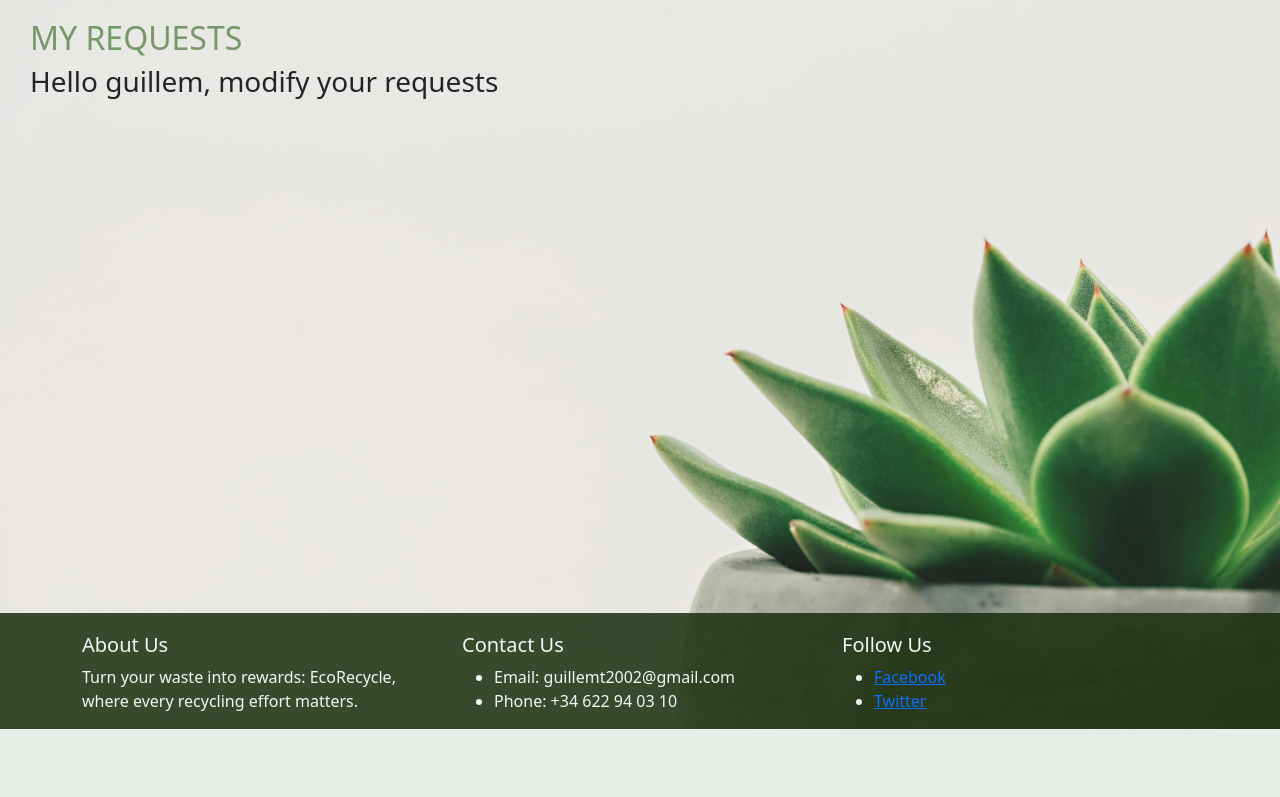
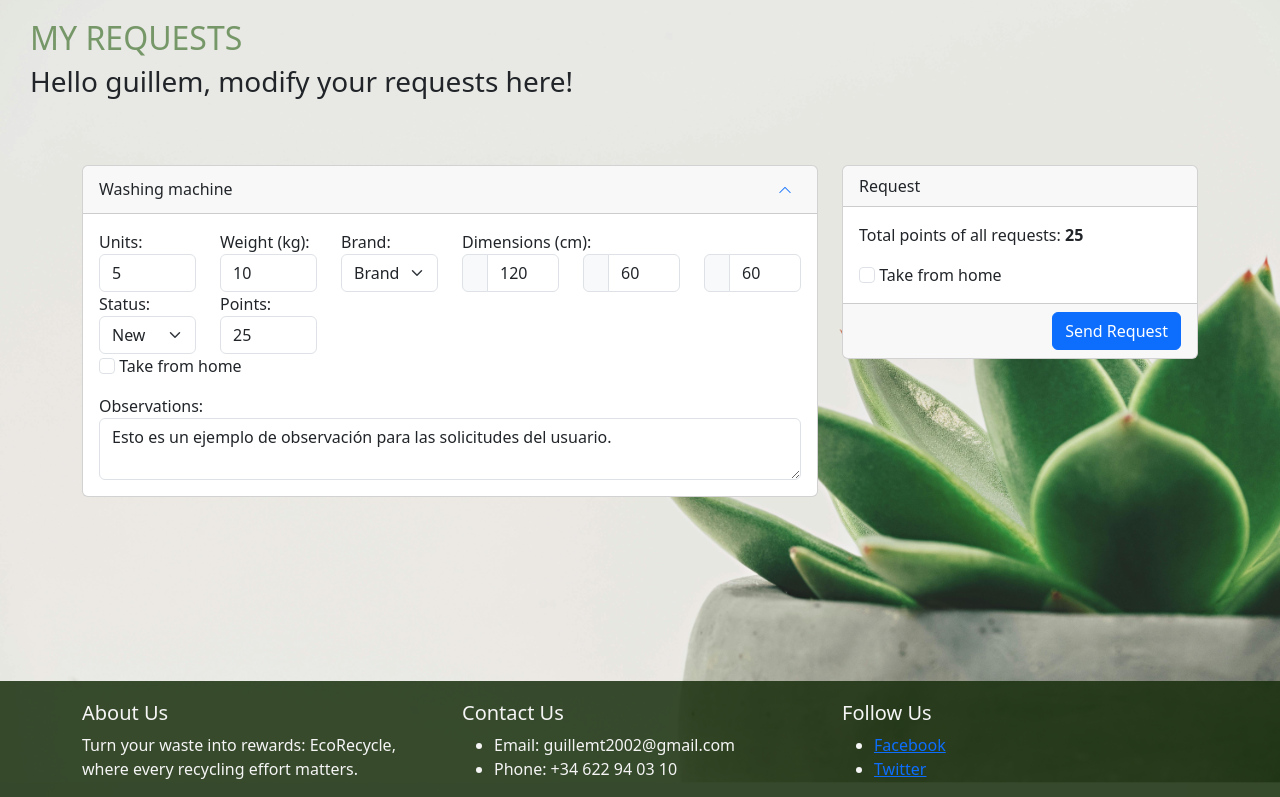
Before and after one commit to Guillemtejonestalella/EcoRecycleProject, a Django app: page /requests in a window 1280 px wide. Shown: the part 71-868 px from the top of the page. Before the commit the page ends 800 px from the top, so only its background shows below. Run offline with Django 5.2, Linux system fonts and the light colour scheme; a user stored in the database is signed in; some libraries are stand-ins or nearby versions.

Commit message:
[in progress] harcoded request example (layout design)

```diff
--- a/ecoApp/templates/ecoApp/base.html
+++ b/ecoApp/templates/ecoApp/base.html
@@ -9,6 +9,7 @@
     <link href="https://cdn.jsdelivr.net/npm/bootstrap@5.3.3/dist/css/bootstrap.min.css" rel="stylesheet" integrity="sha384-QWTKZyjpPEjISv5WaRU9OFeRpok6YctnYmDr5pNlyT2bRjXh0JMhjY6hW+ALEwIH" crossorigin="anonymous">
     <link rel="stylesheet" href="{% static 'css/styles.css' %}">
     <link href="https://fonts.googleapis.com/icon?family=Material+Icons" rel="stylesheet">
+    <link href="https://cdnjs.cloudflare.com/ajax/libs/bootstrap-icons/1.7.2/font/bootstrap-icons.min.css" rel="stylesheet">
     <script src="https://ajax.googleapis.com/ajax/libs/jquery/3.5.1/jquery.min.js"></script>
 </head>
 <body>
--- a/ecoApp/templates/ecoApp/requests.html
+++ b/ecoApp/templates/ecoApp/requests.html
@@ -1,20 +1,116 @@
 {% extends 'ecoApp/base.html' %}
 
 {% block content %}
-
 {% load static %}
 
 <div class="initial-content" style="margin-top: 60px;">
     <h2>MY REQUESTS</h2>
-
-    {% if request.user.is_authenticated %}
-        <div class="welcome-user">
-            <h3>Hello {{user}}, modify your requests</h3>
-        </div>
-    {% endif %}
+    <div class="welcome-user">
+        <h3>Hello {{ request.user.username }}, modify your requests here!</h3>
+    </div>
 </div>
 
+<div class="container mt-5 mb-5">
+    <div class="row">
+        <div class="col-md-8">
+            {% if request.user.is_authenticated %}
+                <div class="card mb-3">
+                    <div class="card-header">
+                        <div class="d-flex justify-content-between align-items-center">
+                            <span>Washing machine</span>
+                            <button class="btn btn-sm btn-link toggle-details" type="button" data-bs-toggle="collapse" data-bs-target="#requestDetails" aria-expanded="true" aria-controls="requestDetails">
+                                <i class="bi bi-chevron-up"></i>
+                            </button>
+                        </div>
+                    </div>
+                    <div class="card-body collapse show" id="requestDetails">
+                        <div class="row">
+                            <div class="col-md-2">
+                                <label>Units:</label>
+                                <input type="number" value="5" min="1" class="form-control">
+                            </div>
+                            <div class="col-md-2">
+                                <label>Weight (kg):</label>
+                                <input type="text" value="10" class="form-control">
+                            </div>
+                            <div class="col-md-2">
+                                <label>Brand:</label>
+                                <select class="form-select">
+                                    <option value="BrandA">Brand A</option>
+                                    <option value="BrandB">Brand B</option>
+                                    <option value="BrandC">Brand C</option>
+                                </select>
+                            </div>
+                            <div class="col-md-6">
+                                <label>Dimensions (cm):</label>
+                                <div class="row align-items-center">
+                                    <div class="col-md-4">
+                                        <div class="input-group">
+                                            <span class="input-group-text"><i class=""></i></span>
+                                            <input type="text" value="120" placeholder="Length" class="form-control">
+                                        </div>
+                                    </div>
+                                    <div class="col-md-4">
+                                        <div class="input-group">
+                                            <span class="input-group-text"><i class=""></i></span>
+                                            <input type="text" value="60" placeholder="Width" class="form-control">
+                                        </div>
+                                    </div>
+                                    <div class="col-md-4">
+                                        <div class="input-group">
+                                            <span class="input-group-text"><i class=""></i></span>
+                                            <input type="text" value="60" placeholder="Depth" class="form-control">
+                                        </div>
+                                    </div>
+                                </div>
+                            </div>
+                            <div class="col-md-2">
+                                <label>Status:</label>
+                                <select class="form-select">
+                                    <option value="New">New</option>
+                                    <option value="Old">Old</option>
+                                    <option value="Used">Used</option>
+                                </select>
+                            </div>
+                            <div class="col-md-2">
+                                <label>Points:</label>
+                                <span class="form-control">25</span>
+                            </div>
+                            <div class="col-md-12">
+                                <label class="form-check-label">
+                                    <input type="checkbox" class="form-check-input"> Take from home
+                                </label>
+                            </div>
+                        </div>
+                        <div class="row mt-3">
+                            <div class="col-md-12">
+                                <label>Observations:</label>
+                                <textarea class="form-control" rows="2">Esto es un ejemplo de observación para las solicitudes del usuario.</textarea>
+                            </div>
+                        </div>
+                    </div>
+                </div>
+            {% else %}
+                <p>You need to be logged in to view this page.</p>
+            {% endif %}
+        </div>
+        <div class="col-md-4">
+            <div class="card">
+                <div class="card-header">
+                    Request
+                </div>
+                <div class="card-body">
+                    <p class="card-text">Total points of all requests: <strong>25</strong></p>
+                    <label class="form-check-label">
+                        <input type="checkbox" class="form-check-input"> Take from home
+                    </label>
+                </div>
+                <div class="card-footer text-end">
+                    <button class="btn btn-primary">Send Request</button>
+                </div>
+            </div>
+        </div>
+    </div>
 </div>
 
-
 {% endblock %}
```
Also changed, not shown: ecoApp/static/css/styles.css (line endings or trailing spaces).
